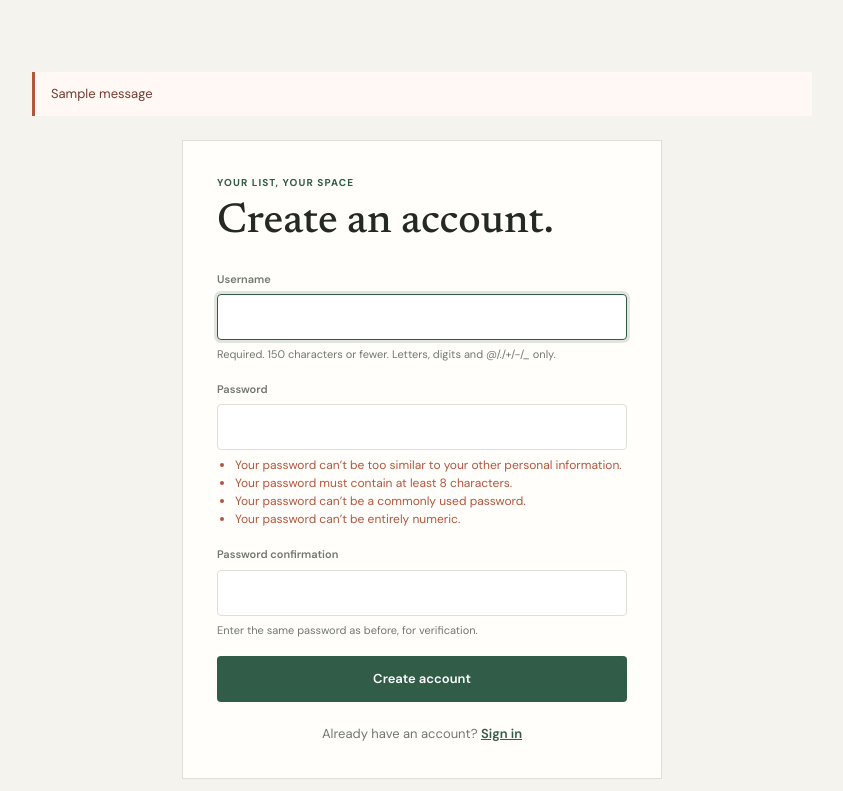
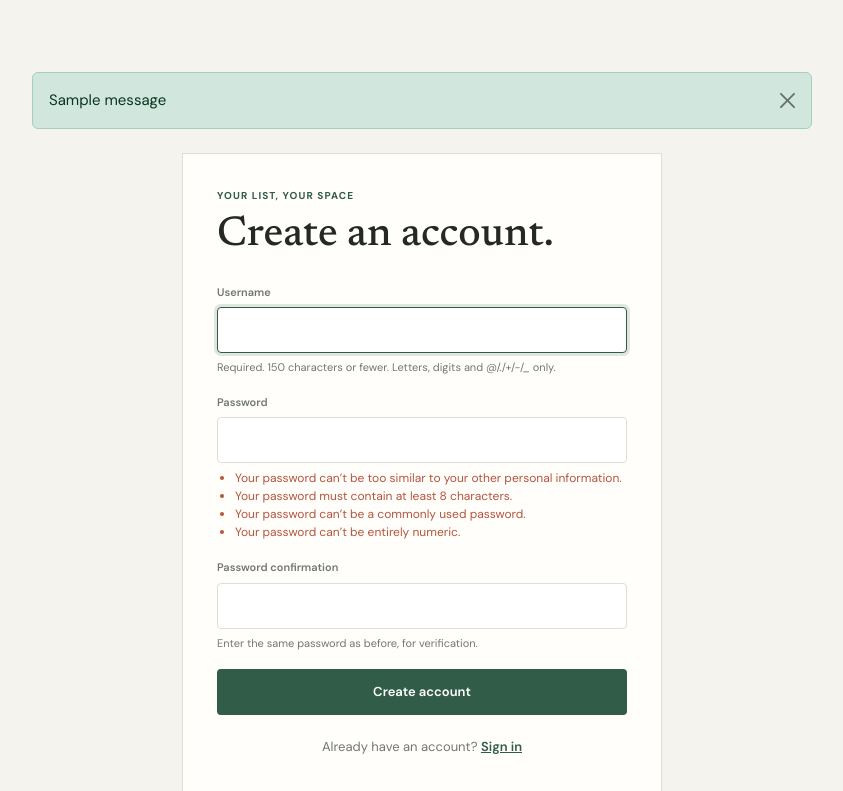
Before and after one commit to Zealous242/to-do-app, a Django app: page /accounts/signup/ in a window 1280 px wide. Shown: the part 76-867 px from the top of the page, without its empty margins (218-1061 px from the left). Run offline with Django 4.2, Linux system fonts and the light colour scheme; tables that the repository leaves empty hold one stand-in row (values such as "Sample post"); one stand-in notice (Sample message) is shown.

Commit message:
Add alert messages

```diff
--- a/tasks/static/tasks/styles.css
+++ b/tasks/static/tasks/styles.css
@@ -573,17 +573,8 @@ h1 span {
     border-color: var(--green);
 }
 
-.messages {
+.django-alerts {
     margin-bottom: 20px;
-    padding: 12px 16px;
-    border-left: 3px solid var(--coral);
-    background: #fff8f4;
-}
-
-.message {
-    margin: 0;
-    color: #753b2d;
-    font-size: 13px;
 }
 
 .empty-state {
--- a/tasks/templates/tasks/base.html
+++ b/tasks/templates/tasks/base.html
@@ -9,7 +9,8 @@
     <link rel="preconnect" href="https://fonts.googleapis.com">
     <link rel="preconnect" href="https://fonts.gstatic.com" crossorigin>
     <link href="https://fonts.googleapis.com/css2?family=DM+Sans:wght@400;500;600;700&family=Newsreader:opsz,wght@6..72,500;6..72,600&display=swap" rel="stylesheet">
-    <link rel="stylesheet" href="{% static 'tasks/styles.css' %}?v=9">
+    <link href="https://cdn.jsdelivr.net/npm/bootstrap@5.3.3/dist/css/bootstrap.min.css" rel="stylesheet" integrity="sha384-QWTKZyjpPEjISv5WaRU9OFeRpok6YctnYmDr5pNlyT2bRjXh0JMhjY6hW+ALEwIH" crossorigin="anonymous">
+    <link rel="stylesheet" href="{% static 'tasks/styles.css' %}?v=10">
 </head>
 <body>
     <header class="topbar">
@@ -56,9 +57,12 @@
     </header>
     <main class="page-shell">
         {% if messages %}
-            <div class="messages" role="status">
+            <div class="django-alerts" aria-live="polite">
                 {% for message in messages %}
-                    <p class="message">{{ message }}</p>
+                    <div class="alert {% if 'error' in message.tags %}alert-danger{% else %}alert-{{ message.tags|default:'info' }}{% endif %} alert-dismissible fade show" role="alert">
+                        {{ message }}
+                        <button type="button" class="btn-close" data-bs-dismiss="alert" aria-label="Close"></button>
+                    </div>
                 {% endfor %}
             </div>
         {% endif %}
@@ -85,6 +89,7 @@
         </dialog>
     {% endif %}
     <footer class="page-footer">Make space for what matters.</footer>
+    <script src="https://cdn.jsdelivr.net/npm/bootstrap@5.3.3/dist/js/bootstrap.bundle.min.js" integrity="sha384-YvpcrYf0tY3lHB60NNkmXc5s9fDVZLESaAA55NDzOxhy9GkcIdslK1eN7N6jIeHz" crossorigin="anonymous" defer></script>
     {% block scripts %}<script src="{% static 'tasks/task_list.js' %}?v=8" defer></script>{% endblock %}
 </body>
 </html>
--- a/tasks/views.py
+++ b/tasks/views.py
@@ -46,6 +46,7 @@ def task_list(request, group_id=None):
 			task.user = request.user
 			task.group = selected_group
 			task.save()
+			messages.success(request, 'Task added successfully.')
 		else:
 			messages.error(request, 'Enter a task and choose a valid category and priority.')
 		return _task_list_redirect(selected_group.pk if selected_group else None)
@@ -147,6 +148,7 @@ def delete_task(request, pk):
 	task = get_object_or_404(Task, pk=pk, user=request.user)
 	group_id = task.group_id
 	task.delete()
+	messages.error(request, 'Task deleted.')
 	return _task_list_redirect(group_id)
 
 
@@ -203,6 +205,7 @@ def edit_task(request, pk):
 	if request.method == 'POST':
 		if form.is_valid():
 			form.save()
+			messages.info(request, 'Task updated.')
 			return _task_list_redirect(task.group_id)
 		messages.error(request, 'Enter a task title and choose a valid category and priority.')
 		if request.POST.get('modal') == '1':
```
Also changed, not shown: tasks/tests.py (+39 -2 lines).
